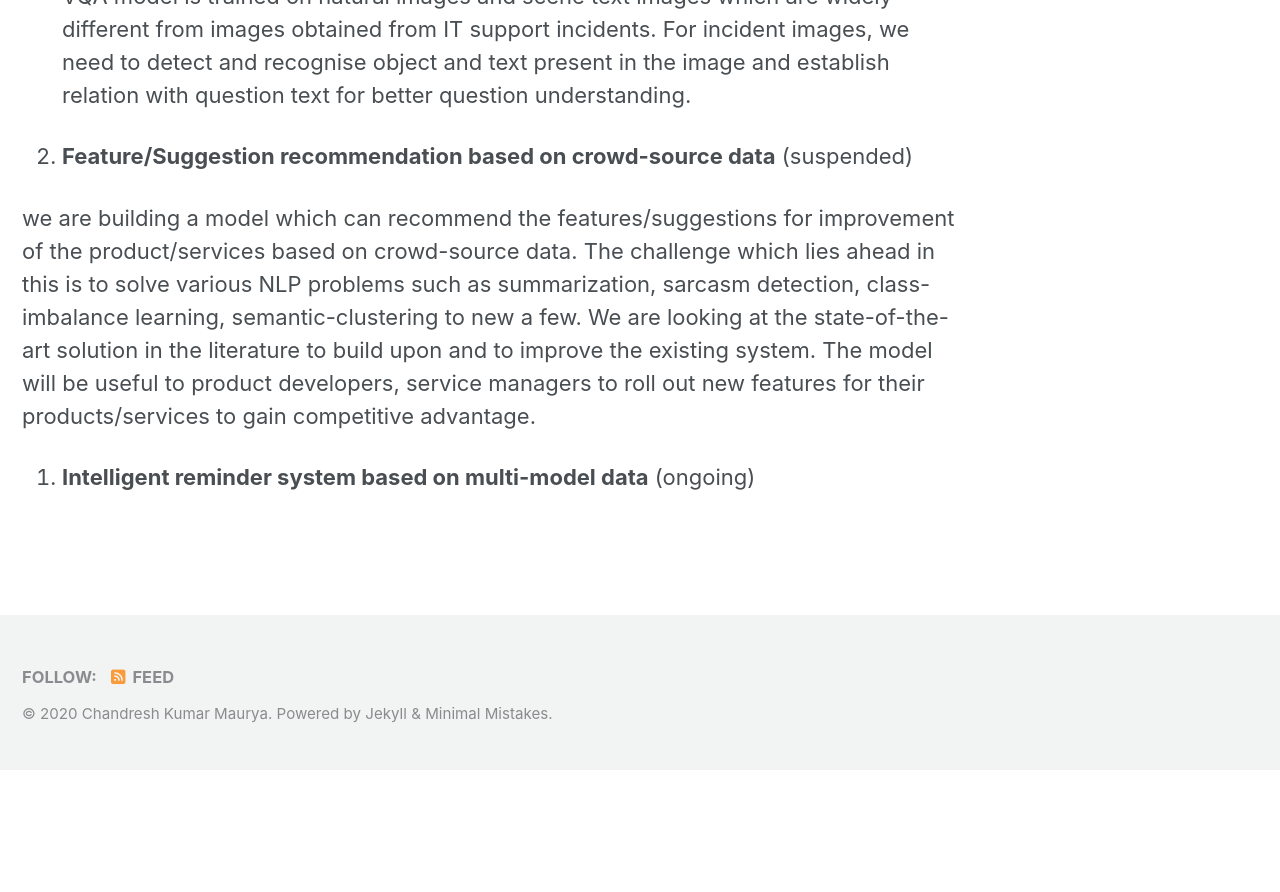
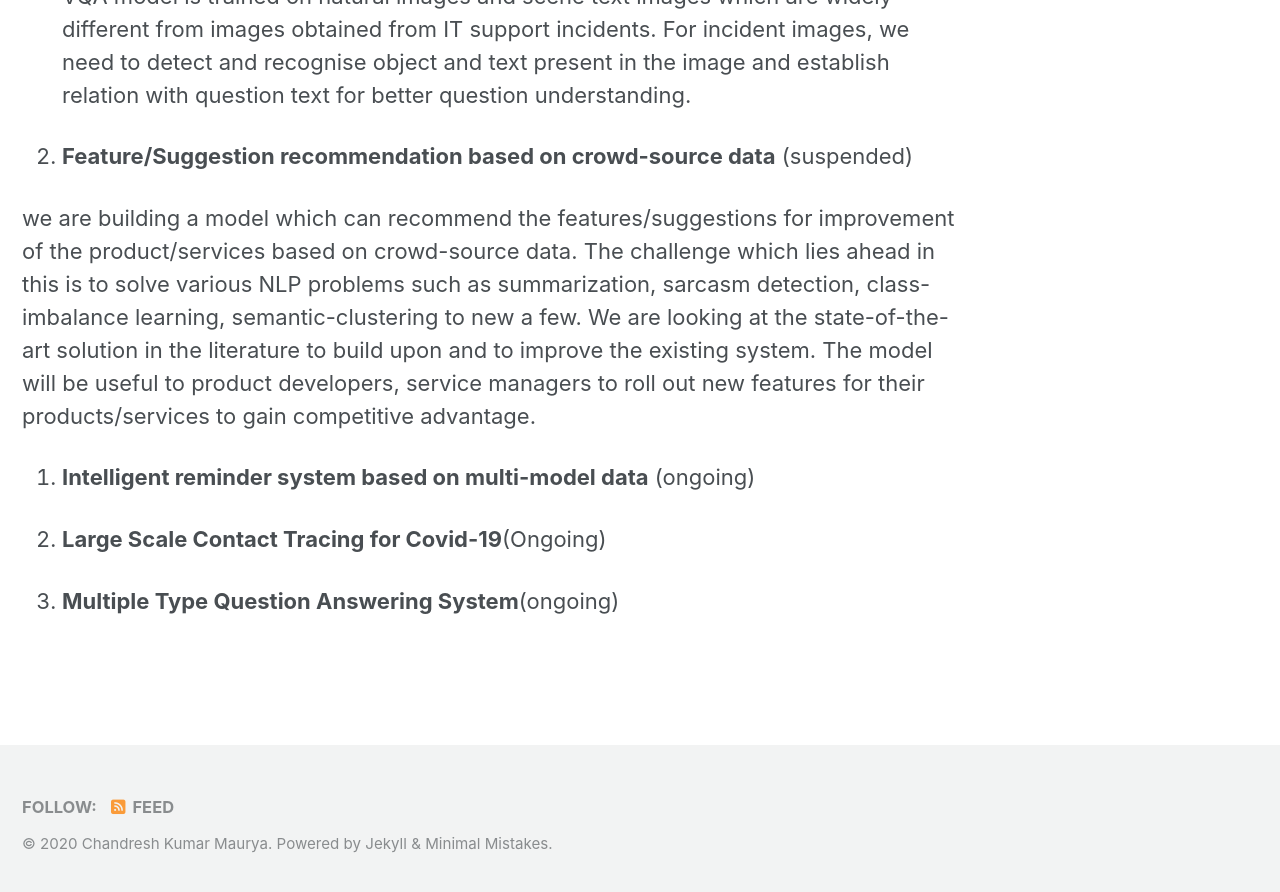
Before and after one commit to chandreshiit/oldsite, a Jekyll site: the page built from _pages/project.md, in a window 1280 px wide and 900 px high, scrolled down 700 px. Shown: the top 892 px of the window. Built offline with Jekyll 4.4.1, drawn with Linux system fonts in a browser that asks for light colours; cached includes are drawn as plain includes; nearby versions of some CDN libraries; before the commit the page ends 1470 px from its top, so only the background shows below that.

Commit message:
added lect 13

```diff
--- a/_pages/project.md
+++ b/_pages/project.md
@@ -5,11 +5,15 @@ author_profile: false
 ---
 
 1. **Multimodal incident similarity inference for improving ticket resolution**    (ongoing)
-  (In collaboration with IBM Research)
-  we look at the problem of multimodal incident similarity inference with the objective of improving the incident management process by automatically suggesting resolutions from similar tickets. While text is still the primary mode of communicating the incidents, there is a growing trend of using alternate modalities like image and video to communicate the problem in an incident. A large fraction of IT support tickets today contain attached image data in the form of screenshots, log messages, invoices and so on. These attachments help in better explanation of the problem which aids in faster resolution.Most of the existing literature on incident similarity has looked at only text based similarity which is no longer sufficient. Recently some work has been done on Visual Question Answering (VQA) which uses cross-modal inferencing [1][2]. In particular the work in [1] uses attention between question text and image features as well as attention between question text and text from image. However it remains to be seen how much of this work is relevant in the incident management domain as the VQA model is trained on natural images and scene text images which are widely different from images obtained from IT support incidents. For incident images, we need to detect and recognise object and text present in the image and establish relation with question text for better question understanding.
+    (In collaboration with IBM Research)
+    we look at the problem of multimodal incident similarity inference with the objective of improving the incident management process by automatically suggesting resolutions from similar tickets. While text is still the primary mode of communicating the incidents, there is a growing trend of using alternate modalities like image and video to communicate the problem in an incident. A large fraction of IT support tickets today contain attached image data in the form of screenshots, log messages, invoices and so on. These attachments help in better explanation of the problem which aids in faster resolution.Most of the existing literature on incident similarity has looked at only text based similarity which is no longer sufficient. Recently some work has been done on Visual Question Answering (VQA) which uses cross-modal inferencing [1][2]. In particular the work in [1] uses attention between question text and image features as well as attention between question text and text from image. However it remains to be seen how much of this work is relevant in the incident management domain as the VQA model is trained on natural images and scene text images which are widely different from images obtained from IT support incidents. For incident images, we need to detect and recognise object and text present in the image and establish relation with question text for better question understanding.
 
 2. **Feature/Suggestion recommendation based on crowd-source data** (suspended)
 
 we are building  a model which can recommend the features/suggestions for improvement of the product/services based on crowd-source data. The challenge which lies ahead in this is to solve various NLP problems such as summarization, sarcasm detection, class-imbalance learning, semantic-clustering to new a few. We are looking at the state-of-the-art solution in the literature to build upon and to improve the existing system. The model will be useful to product developers, service managers to roll out new features for their products/services to gain competitive advantage.
 
 3. **Intelligent reminder system based on multi-model data**  (ongoing)
+
+4. **Large Scale Contact Tracing for Covid-19**(Ongoing)
+
+5. **Multiple Type Question Answering System**(ongoing)
```
